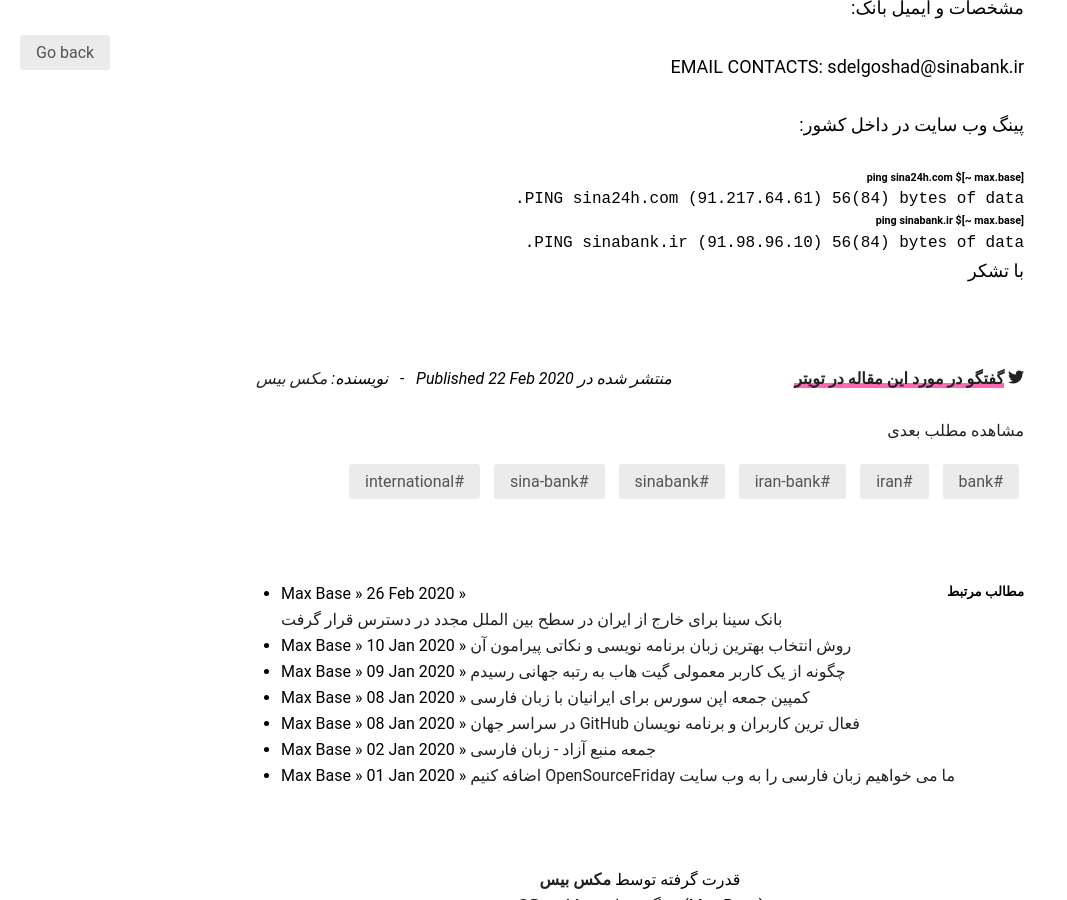
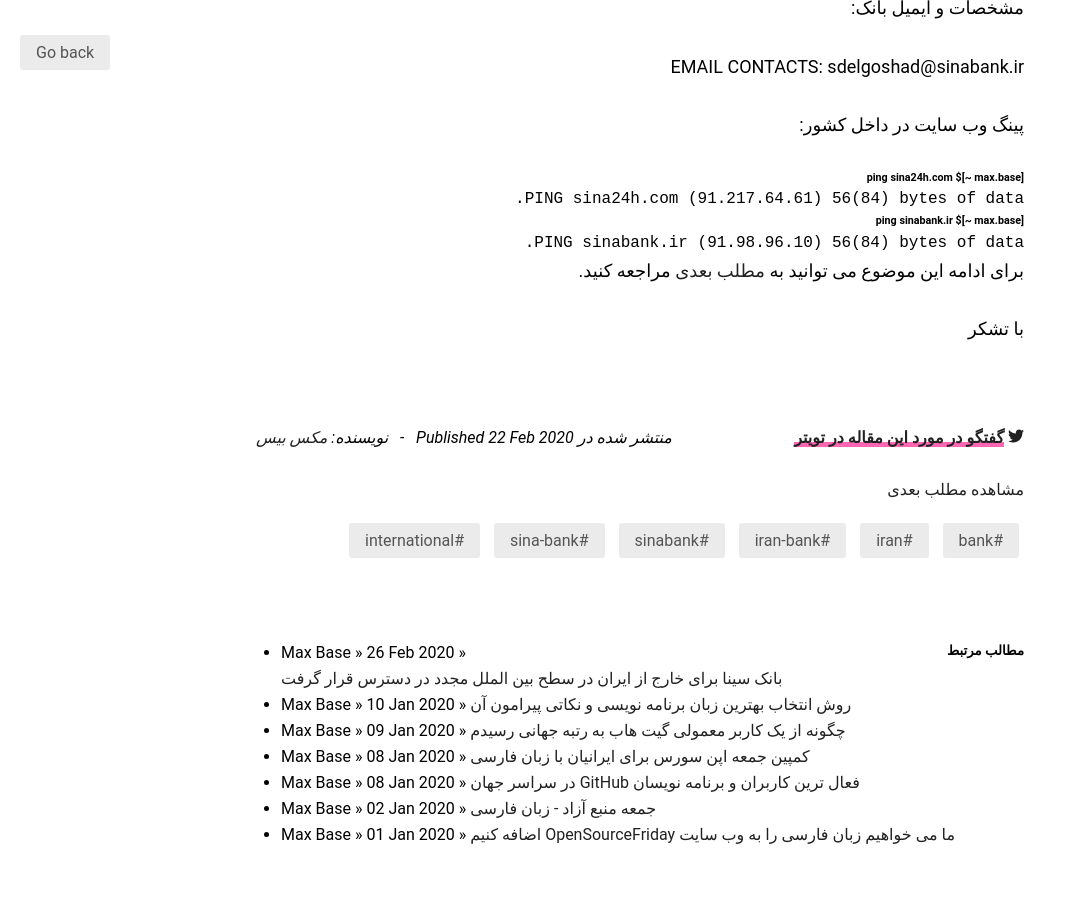
Before and after one commit to BaseMax/Fa.MaxBase.org, a Jekyll site: the page built from _posts/fa/2020-02-22-fa-restrictions-of-sina-bank-limit-to-iran-country-and-is-not-international.md, in a window 1280 px wide and 900 px high, scrolled down 1217 px. Shown: the whole window, without its empty margins (0-1067 px from the left). Built offline with Jekyll 4.4.1, drawn with Linux system fonts in a browser that asks for light colours.

Commit message:
Update 2020-02-22-fa-restrictions-of-sina-bank-limit-to-iran-country-and-is-not-international.md

````diff
--- a/_posts/fa/2020-02-22-fa-restrictions-of-sina-bank-limit-to-iran-country-and-is-not-international.md
+++ b/_posts/fa/2020-02-22-fa-restrictions-of-sina-bank-limit-to-iran-country-and-is-not-international.md
@@ -59,4 +59,6 @@
 PING sinabank.ir (91.98.96.10) 56(84) bytes of data.
 ```
 
+برای ادامه این موضوع می توانید به [مطلب بعدی](https://fa.maxbase.org/technology/restrictions-of-sina-bank-allow-to-other-country-and-it-is-international-available/) مراجعه کنید.
+
 با تشکر
````
